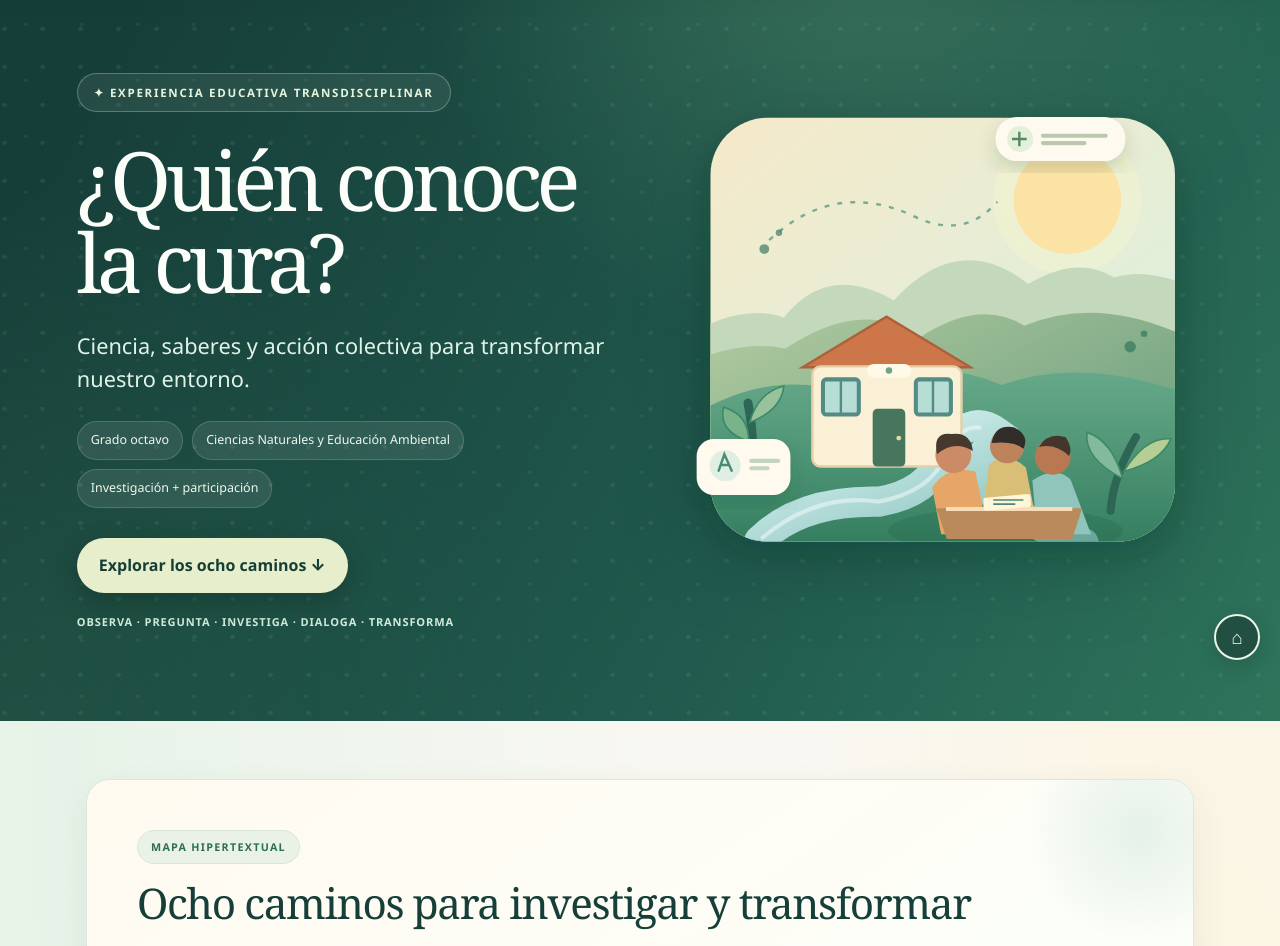
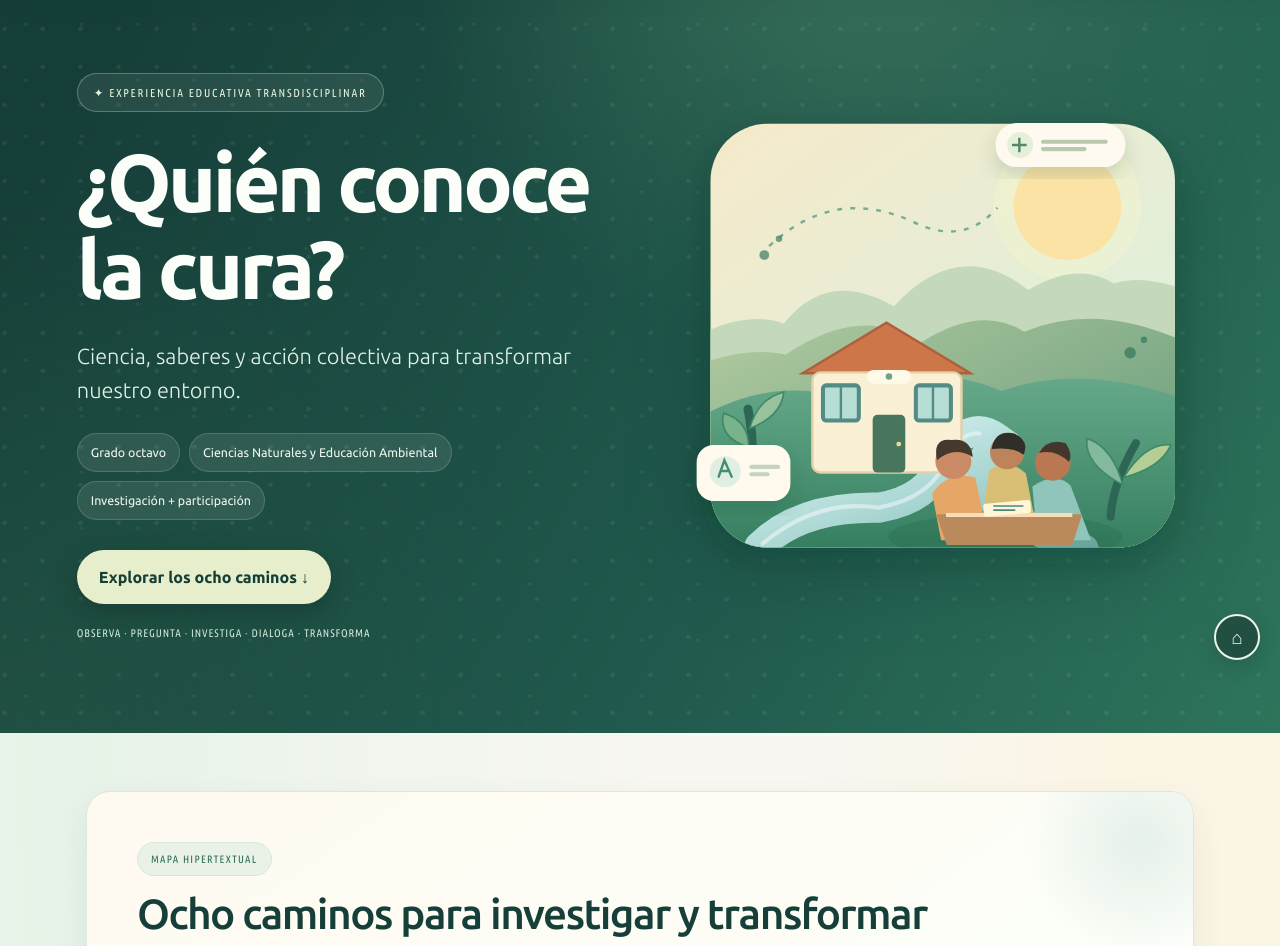
Before and after one commit to giomontilla11-wq/quien-conoce-la-cura, a plain HTML site: page index.html in a window 1280 px wide. Shown: the part 120-1066 px from the top of the page. Drawn offline with Linux system fonts and the light colour scheme.

Commit message:
cambio fuentes

```diff
--- a/index.html
+++ b/index.html
@@ -7,6 +7,10 @@
 <title>¿Quién conoce la cura? | Ciencia y acción colectiva</title>
 <meta name="description" content="Guía hipertextual de Ciencias Naturales para grado octavo. Investigación científica, acción participativa y transformación ambiental de la escuela.">
 <meta name="theme-color" content="#173f39">
+<!-- Ubuntu: familias Regular, Condensed y Mono, alojadas en Google Fonts. -->
+<link rel="preconnect" href="https://fonts.googleapis.com">
+<link rel="preconnect" href="https://fonts.gstatic.com" crossorigin>
+<link href="https://fonts.googleapis.com/css2?family=Ubuntu+Condensed&amp;family=Ubuntu+Mono:wght@400;700&amp;family=Ubuntu:ital,wght@0,300;0,400;0,500;0,700;1,300;1,400;1,500;1,700&amp;display=swap" rel="stylesheet">
 <style>
 :root {
   --verde: #17483e;
@@ -552,6 +556,44 @@ footer .creditos {max-width:850px;margin:15px auto;line-height:1.9;}
   .media-figura img { max-height: none; }
   .video-encuadre iframe { height: 100% !important; }
 }
+
+
+/* ===== SISTEMA TIPOGRÁFICO UBUNTU =====
+   Ubuntu: titulares y lectura; Ubuntu Condensed: rótulos;
+   Ubuntu Mono: marcas de tiempo. Sin cambios de estructura ni contenido. */
+:root {
+  --font-ubuntu: 'Ubuntu', 'Segoe UI', Arial, sans-serif;
+  --font-ubuntu-condensed: 'Ubuntu Condensed', 'Ubuntu', Arial, sans-serif;
+  --font-ubuntu-mono: 'Ubuntu Mono', ui-monospace, monospace;
+}
+body, button, input, textarea, select { font-family: var(--font-ubuntu); }
+body { font-weight: 400; }
+.hero h1 {
+  font-family: var(--font-ubuntu);
+  font-weight: 700;
+  letter-spacing: -.045em;
+  line-height: 1.06;
+}
+section.nodo h2 {
+  font-family: var(--font-ubuntu);
+  font-weight: 500;
+  letter-spacing: -.035em;
+}
+h3, h4, .fuente-card h4, .tarjeta strong,
+section.nodo h3 { font-family: var(--font-ubuntu); font-weight: 700; }
+header strong, footer strong {
+  font-family: var(--font-ubuntu);
+  font-weight: 700;
+}
+.hero-lead { font-weight: 300; }
+.hero-eyebrow, .hero-note, .etiqueta, .fuente-card::before {
+  font-family: var(--font-ubuntu-condensed);
+  font-weight: 400;
+}
+.fase small { font-family: var(--font-ubuntu-mono); font-weight: 700; }
+nav a, .boton, .fuente-enlace, .multimedia-enlace,
+label, .fuente-origen { font-family: var(--font-ubuntu); font-weight: 500; }
+.media-figura figcaption, .footer-details { font-family: var(--font-ubuntu); font-weight: 400; }
 
 </style>
 </head>
```
